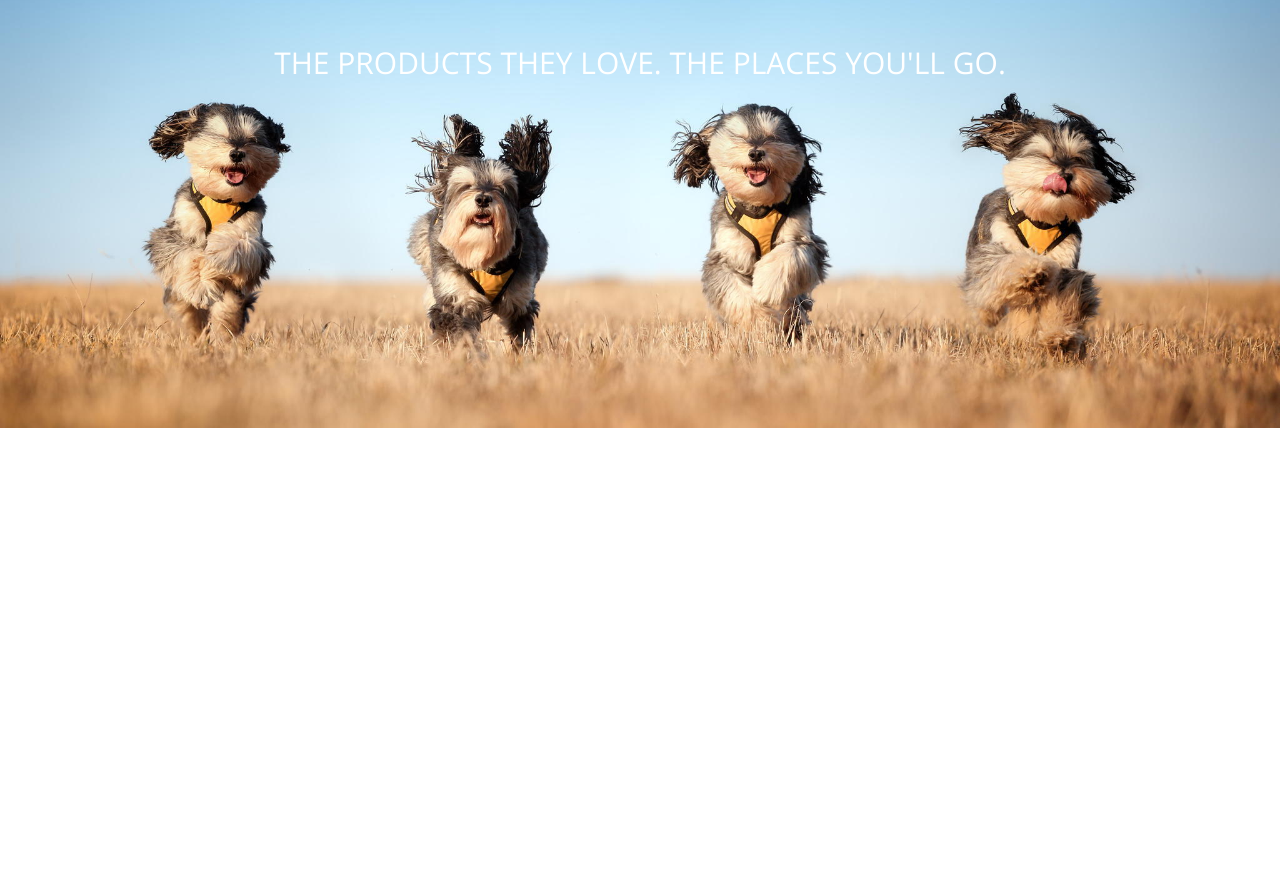
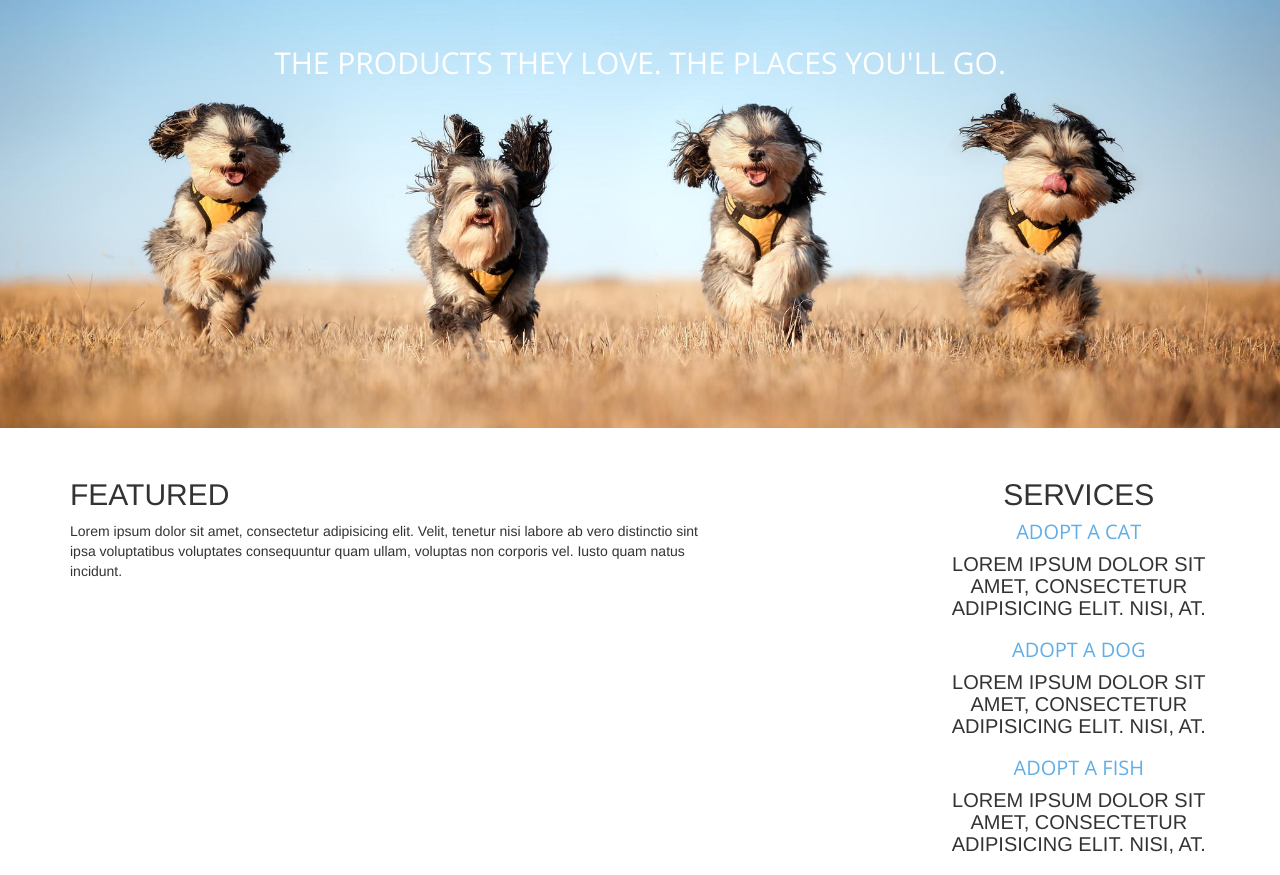
Before and after one commit to geckoswagger/pet-store, a plain HTML site: page index.html in a window 1280 px wide. Shown: the part 93-968 px from the top of the page. Before the commit the page ends 800 px from the top, so only its background shows below. Drawn offline with nearby package versions, Linux system fonts and the light colour scheme.

Commit message:
updated content section

```diff
--- a/index.html
+++ b/index.html
@@ -29,5 +29,34 @@
 		</div>
 	</div>
 	<!-- end of jumbotron -->
+
+	<section id="content" class="container">
+	<div class="row">
+			<div class="col-sm-7 test-justify featured">
+			<h2 class="text-uppercase">featured</h2>
+			<p>Lorem ipsum dolor sit amet, consectetur adipisicing elit. Velit, tenetur nisi labore ab vero distinctio sint ipsa voluptatibus voluptates consequuntur quam ullam, voluptas non corporis vel. Iusto quam natus incidunt.</p>
+		</div><!-- end fo featured section -->
+		<div class="col-sm-3 col-sm-offset-2">
+			<h2 class="text-center text-uppercase">
+				services
+			<ul class="nav nav-pills nav-stacked text-center">
+				<li>
+					<a href="" class="text-uppercase">adopt a cat</a>
+					<p>Lorem ipsum dolor sit amet, consectetur adipisicing elit. Nisi, at.</p>
+				</li>
+				<li>
+					<a href="" class="text-uppercase">adopt a dog</a>
+					<p>Lorem ipsum dolor sit amet, consectetur adipisicing elit. Nisi, at.</p>
+				</li>
+				<li>
+					<a href="" class="text-uppercase">adopt a fish</a>
+					<p>Lorem ipsum dolor sit amet, consectetur adipisicing elit. Nisi, at.</p>
+				</li>
+			</ul>
+
+		</div>
+	</div> <!-- end of row -->
+	</section> <!-- end of content container -->
+
 </body>
 </html>
```
